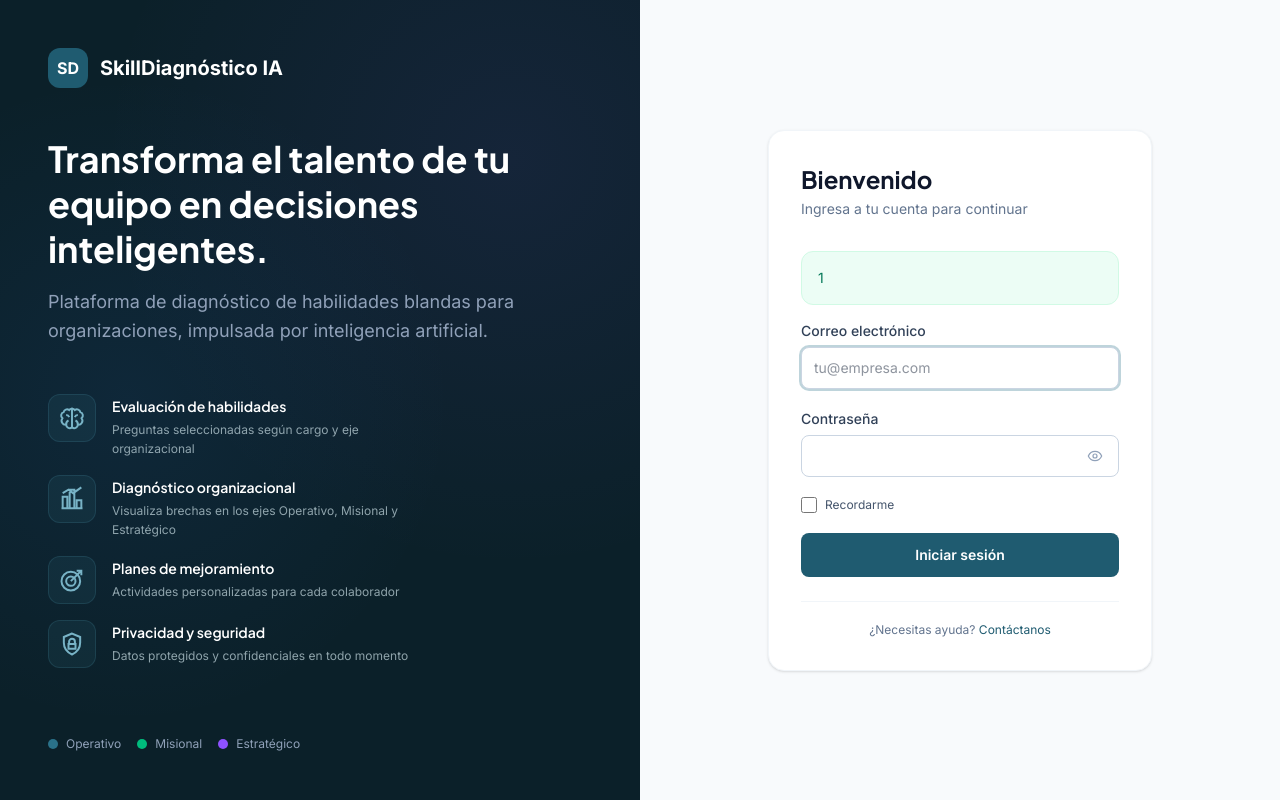
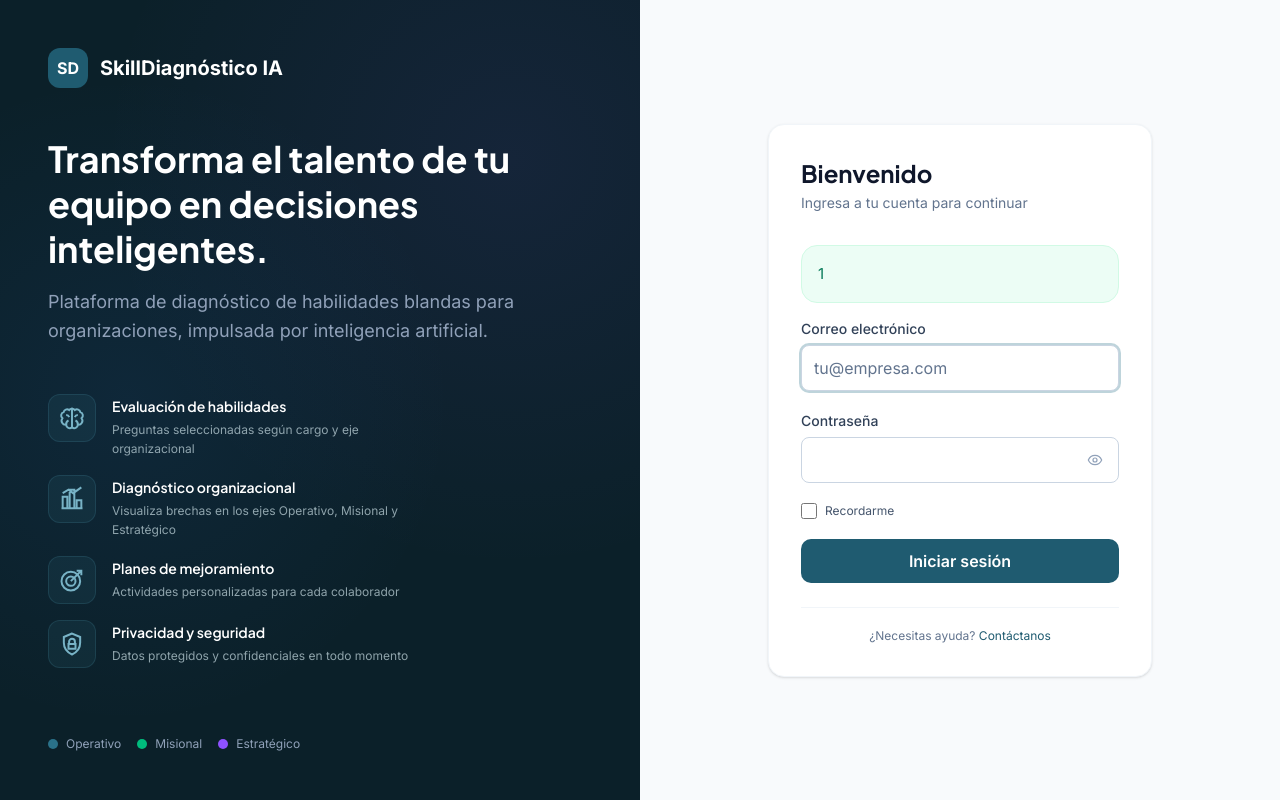
Before and after one commit to emmapadiila/skillapp, a Laravel app: page /login in a window 1280 px wide. Run offline with Laravel 12, Linux system fonts and the light colour scheme; the visitor is signed in with stand-in values (Sample User, id 1); style sheets or scripts are compiled from the project's sources.

Commit message:
style(diseno): tokens de la dirección «Planta clara» y controles de 44 px
Co-Authored-By: Claude Opus 5.5 <noreply@anthropic.com>

```diff
--- a/resources/css/app.css
+++ b/resources/css/app.css
@@ -46,27 +46,33 @@
     --color-axis-mission: #059669;
     --color-axis-strategic: #7c3aed;
 
+    /* Dirección A "Planta clara": esquinas amables, sombra suave con desplazamiento. */
     --radius-control: 0.5rem;
-    --radius-card: 0.75rem;
-    --shadow-card: 0 1px 2px rgb(15 23 42 / 0.06), 0 1px 3px rgb(15 23 42 / 0.04);
+    --radius-button: 0.625rem;
+    --radius-card: 1rem;
+    --shadow-card: 0 1px 2px rgb(15 23 42 / 0.05), 0 2px 8px rgb(15 23 42 / 0.04);
 }
 
 @layer base {
     h1, h2, h3, h4, h5, h6 { font-family: var(--font-display); }
     button, input { font: inherit; }
     ::selection { background: color-mix(in srgb, var(--color-brand-500) 25%, transparent); }
+    /* Superficies del navegador con la paleta del producto. */
+    html { accent-color: var(--color-brand-600); caret-color: var(--color-brand-700); scrollbar-color: var(--color-slate-300) transparent; }
+    input::placeholder, textarea::placeholder { color: var(--color-slate-500); opacity: 1; }
+    table, .tabular-nums { font-variant-numeric: tabular-nums; }
 }
 
 @layer components {
     /* Tarjeta, botones, campos y alertas */
     .ws-panel { @apply min-w-0 rounded-card border border-slate-200 bg-white p-5 shadow-card; }
-    .ws-button { @apply inline-flex min-h-10 items-center justify-center gap-2 rounded-control border border-slate-300 bg-white px-3.5 py-2 text-sm font-medium text-slate-700 hover:bg-slate-50 disabled:cursor-not-allowed disabled:opacity-50; }
-    .ws-primary { @apply inline-flex min-h-11 items-center justify-center gap-2 rounded-control bg-brand-600 px-5 py-2.5 text-sm font-semibold text-white hover:bg-brand-700 disabled:cursor-not-allowed disabled:opacity-60; }
-    .ws-input { @apply min-h-10 max-w-full rounded-control border border-slate-300 bg-white px-3 py-2 text-sm text-slate-800; }
+    .ws-button { @apply inline-flex min-h-11 shrink-0 items-center whitespace-nowrap justify-center gap-2 rounded-button border border-slate-300 bg-white px-4 py-2 text-[0.9375rem] font-medium text-slate-700 hover:bg-slate-50 disabled:cursor-not-allowed disabled:opacity-50; }
+    .ws-primary { @apply inline-flex min-h-11 shrink-0 items-center whitespace-nowrap justify-center gap-2 rounded-button bg-brand-600 px-5 py-2.5 text-base font-semibold text-white hover:bg-brand-700 disabled:cursor-not-allowed disabled:opacity-60; }
+    .ws-input { @apply min-h-11 max-w-full rounded-control border border-slate-300 bg-white px-3 py-2 text-base text-slate-800; }
     .ws-field { @apply grid min-w-0 gap-1.5 text-sm font-medium text-slate-700; }
-    .ws-field input:not([type='checkbox']), .ws-field select, .ws-field textarea { @apply w-full min-w-0 rounded-control border border-slate-300 bg-white px-3 py-2.5 text-sm font-normal text-slate-800; }
+    .ws-field input:not([type='checkbox']), .ws-field select, .ws-field textarea { @apply min-h-11 w-full min-w-0 rounded-control border border-slate-300 bg-white px-3 py-2.5 text-base font-normal text-slate-800; }
     .ws-link { @apply font-medium text-brand-700 underline-offset-2 hover:underline; }
-    .ws-alert { @apply rounded-card border p-4 text-sm; }
+    .ws-alert { @apply rounded-card border p-4 text-[0.9375rem] leading-6; }
     .ws-alert--info { @apply border-brand-200 bg-brand-50 text-brand-900; }
     .ws-alert--success { @apply border-success-100 bg-success-50 text-success-700; }
     .ws-alert--warning { @apply border-warning-100 bg-warning-50 text-warning-700; }
@@ -81,7 +87,7 @@
     .admin-sidebar.is-open { transform: translateX(0); }
 
     /* Badges: estado/eje (tonos) y nivel de resultado */
-    .ws-badge { @apply inline-flex max-w-full items-center rounded-full px-2.5 py-0.5 text-xs font-medium; }
+    .ws-badge { @apply inline-flex max-w-full items-center whitespace-nowrap rounded-full px-2.5 py-0.5 text-xs font-medium; }
     .ws-badge--slate { @apply bg-slate-100 text-slate-700; }
     .ws-badge--blue { @apply bg-blue-100 text-blue-800; }
     .ws-badge--green { @apply bg-success-100 text-success-700; }
@@ -96,7 +102,7 @@
     /* Tablas */
     .ws-table { @apply w-full text-left text-sm; }
     .ws-table th { @apply whitespace-nowrap border-b border-slate-200 bg-slate-50 px-4 py-3 text-xs font-semibold uppercase tracking-wide text-slate-600; }
-    .ws-table td { @apply max-w-sm border-b border-slate-100 px-4 py-3.5 align-middle text-slate-700; overflow-wrap: anywhere; }
+    .ws-table td { @apply max-w-sm border-b border-slate-100 px-4 py-3.5 align-middle text-slate-700; overflow-wrap: break-word; }
     .ws-table tr:hover td { @apply bg-slate-50/60; }
 
     /* Diálogo: el reset de Tailwind quita el margin automático que lo centra */
--- a/resources/views/workspace.blade.php
+++ b/resources/views/workspace.blade.php
@@ -74,7 +74,7 @@
             <header class="sticky top-0 z-20 flex h-16 items-center gap-3 border-b border-slate-100 bg-white px-4 shadow-sm sm:px-6">
                 <button id="sidebar-open" class="grid size-9 shrink-0 place-items-center rounded-lg border border-slate-200 lg:hidden" aria-expanded="false" aria-controls="admin-sidebar" aria-label="Abrir menú"><span data-icon="menu" class="size-4"></span></button>
                 <div class="min-w-0 flex-1"><nav class="mb-0.5 truncate text-xs text-slate-500" aria-label="Ruta"><span>{{ $collaborator ? 'Inicio' : 'Tableros' }}</span><span class="px-1">›</span><span id="workspace-breadcrumb" class="font-medium text-slate-600"></span></nav><h1 id="workspace-title" class="truncate text-lg font-bold">Cargando…</h1></div>
-                <label class="relative hidden md:block"><span class="sr-only">Buscar en esta pantalla</span><span data-icon="search" class="absolute left-3 top-2.5 size-4 text-slate-400"></span><input id="workspace-search" type="search" placeholder="Buscar…" class="w-48 rounded-lg border border-slate-200 bg-slate-50 py-2 pl-9 pr-3 text-sm"></label>
+                <label class="relative hidden md:block"><span class="sr-only">Buscar en esta pantalla</span><span data-icon="search" class="absolute left-3 top-2.5 size-4 text-slate-400"></span><input id="workspace-search" type="search" placeholder="Buscar…" class="w-48 rounded-control border border-slate-300 bg-white py-2 pl-9 pr-3 text-sm"></label>
                 <a href="{{ route('web.notifications') }}" data-screen-link="notificaciones" class="relative grid size-9 shrink-0 place-items-center rounded-lg border border-slate-200 bg-slate-50 text-slate-500" aria-label="Notificaciones"><span data-icon="bell" class="size-4"></span><span id="unread-count" hidden class="absolute -right-1 -top-1 rounded-full bg-red-500 px-1 text-[10px] font-bold text-white"></span></a>
                 <a href="{{ route('web.profile') }}" data-screen-link="perfil" data-user-initials class="grid size-9 shrink-0 place-items-center rounded-full bg-brand-600 text-xs font-bold text-white" aria-label="Mi perfil">{{ mb_substr(auth()->user()->name, 0, 1) }}</a>
             </header>
```
Also changed, not shown: 4 other files.
